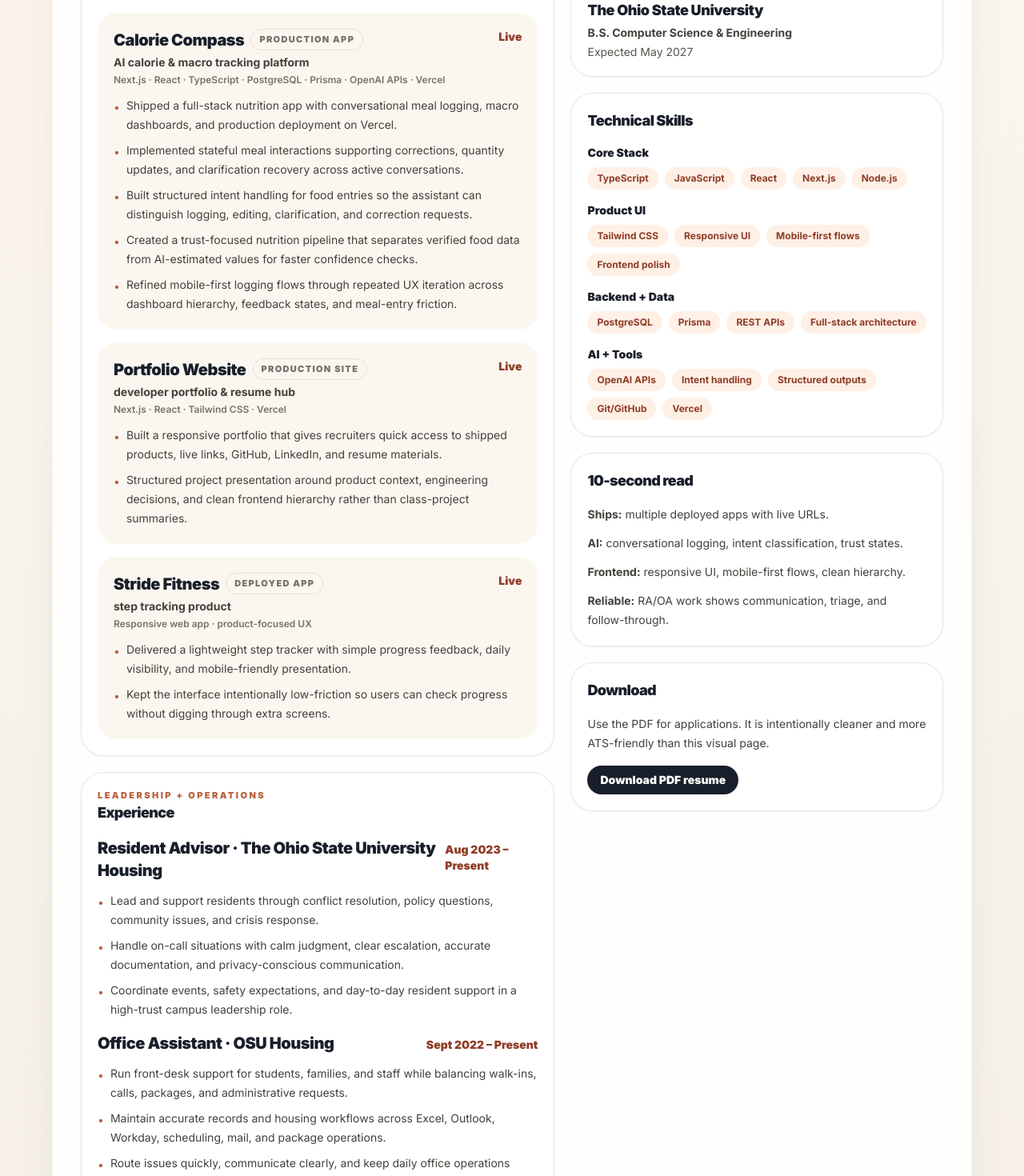
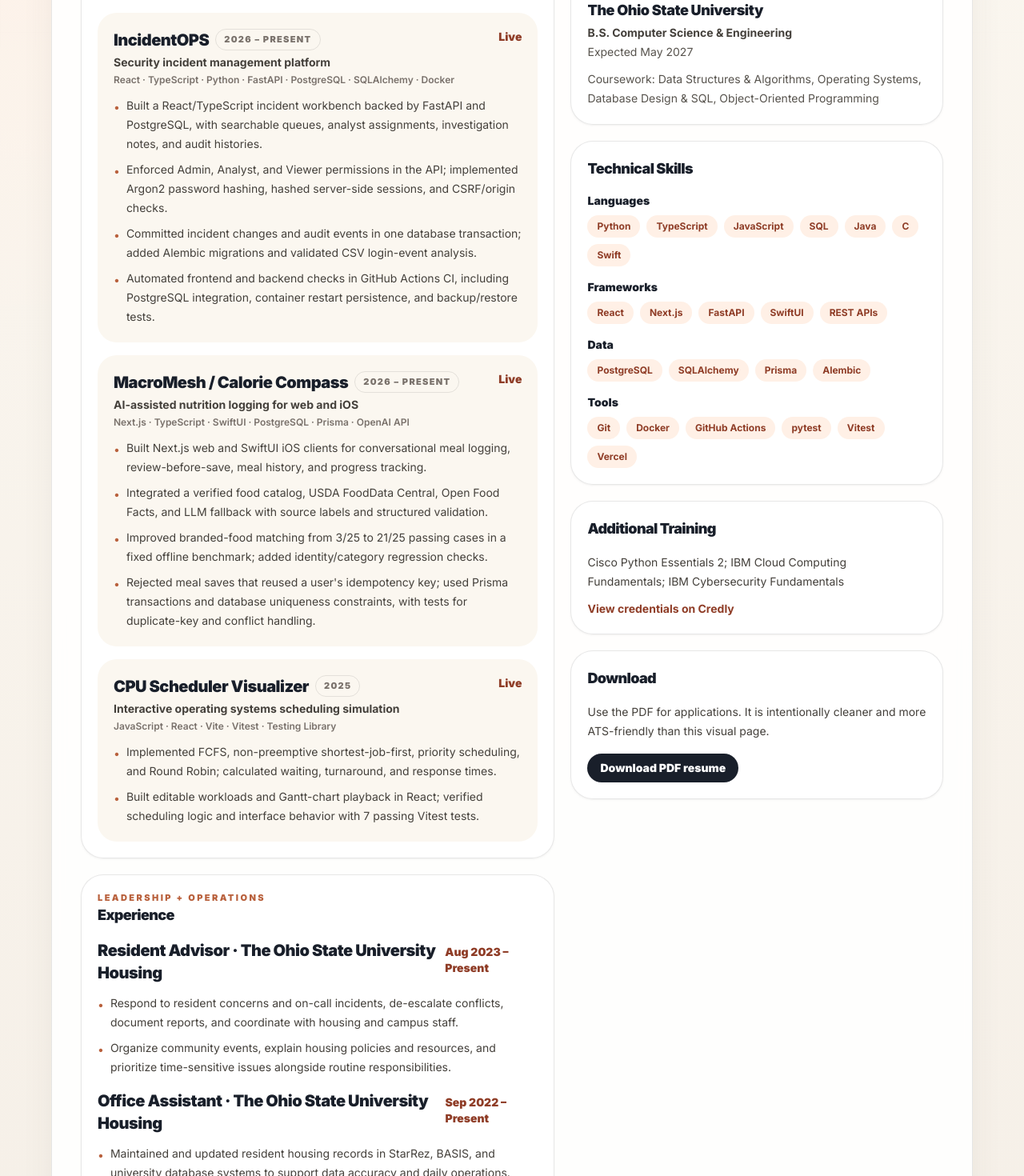
Before and after one commit to TyCodes101/tyler-portfolio-site, a Next.js app: page /resume in a window 1280 px wide. Shown: the part 400-1870 px from the top of the page at 80% size. Built offline with nearby package versions, Linux system fonts and the light colour scheme.

Commit message:
fix: align web resume with approved October PDF

```diff
--- a/src/app/resume/page.tsx
+++ b/src/app/resume/page.tsx
@@ -2,83 +2,109 @@
 
 const skillGroups = [
   {
-    label: "Core Stack",
-    skills: ["TypeScript", "JavaScript", "React", "Next.js", "Node.js"],
+    "label": "Languages",
+    "skills": [
+      "Python",
+      "TypeScript",
+      "JavaScript",
+      "SQL",
+      "Java",
+      "C",
+      "Swift"
+    ]
   },
   {
-    label: "Product UI",
-    skills: ["Tailwind CSS", "Responsive UI", "Mobile-first flows", "Frontend polish"],
+    "label": "Frameworks",
+    "skills": [
+      "React",
+      "Next.js",
+      "FastAPI",
+      "SwiftUI",
+      "REST APIs"
+    ]
   },
   {
-    label: "Backend + Data",
-    skills: ["PostgreSQL", "Prisma", "REST APIs", "Full-stack architecture"],
+    "label": "Data",
+    "skills": [
+      "PostgreSQL",
+      "SQLAlchemy",
+      "Prisma",
+      "Alembic"
+    ]
   },
   {
-    label: "AI + Tools",
-    skills: ["OpenAI APIs", "Intent handling", "Structured outputs", "Git/GitHub", "Vercel"],
-  },
+    "label": "Tools",
+    "skills": [
+      "Git",
+      "Docker",
+      "GitHub Actions",
+      "pytest",
+      "Vitest",
+      "Vercel"
+    ]
+  }
 ];
 
 const projects = [
   {
-    name: "Calorie Compass",
-    label: "AI calorie & macro tracking platform",
-    badge: "Production App",
-    stack: "Next.js · React · TypeScript · PostgreSQL · Prisma · OpenAI APIs · Vercel",
-    href: "https://calorie-compass-chi.vercel.app/",
-    bullets: [
-      "Shipped a full-stack nutrition app with conversational meal logging, macro dashboards, and production deployment on Vercel.",
-      "Implemented stateful meal interactions supporting corrections, quantity updates, and clarification recovery across active conversations.",
-      "Built structured intent handling for food entries so the assistant can distinguish logging, editing, clarification, and correction requests.",
-      "Created a trust-focused nutrition pipeline that separates verified food data from AI-estimated values for faster confidence checks.",
-      "Refined mobile-first logging flows through repeated UX iteration across dashboard hierarchy, feedback states, and meal-entry friction.",
-    ],
+    "name": "IncidentOPS",
+    "label": "Security incident management platform",
+    "badge": "2026 – Present",
+    "stack": "React · TypeScript · Python · FastAPI · PostgreSQL · SQLAlchemy · Docker",
+    "href": "https://incidentops-public-demo.vercel.app/",
+    "bullets": [
+      "Built a React/TypeScript incident workbench backed by FastAPI and PostgreSQL, with searchable queues, analyst assignments, investigation notes, and audit histories.",
+      "Enforced Admin, Analyst, and Viewer permissions in the API; implemented Argon2 password hashing, hashed server-side sessions, and CSRF/origin checks.",
+      "Committed incident changes and audit events in one database transaction; added Alembic migrations and validated CSV login-event analysis.",
+      "Automated frontend and backend checks in GitHub Actions CI, including PostgreSQL integration, container restart persistence, and backup/restore tests."
+    ]
   },
   {
-    name: "Portfolio Website",
-    label: "developer portfolio & resume hub",
-    badge: "Production Site",
-    stack: "Next.js · React · Tailwind CSS · Vercel",
-    href: "https://tyler-portfolio-site.vercel.app/",
-    bullets: [
-      "Built a responsive portfolio that gives recruiters quick access to shipped products, live links, GitHub, LinkedIn, and resume materials.",
-      "Structured project presentation around product context, engineering decisions, and clean frontend hierarchy rather than class-project summaries.",
-    ],
+    "name": "MacroMesh / Calorie Compass",
+    "label": "AI-assisted nutrition logging for web and iOS",
+    "badge": "2026 – Present",
+    "stack": "Next.js · TypeScript · SwiftUI · PostgreSQL · Prisma · OpenAI API",
+    "href": "https://calorie-compass-chi.vercel.app/",
+    "bullets": [
+      "Built Next.js web and SwiftUI iOS clients for conversational meal logging, review-before-save, meal history, and progress tracking.",
+      "Integrated a verified food catalog, USDA FoodData Central, Open Food Facts, and LLM fallback with source labels and structured validation.",
+      "Improved branded-food matching from 3/25 to 21/25 passing cases in a fixed offline benchmark; added identity/category regression checks.",
+      "Rejected meal saves that reused a user's idempotency key; used Prisma transactions and database uniqueness constraints, with tests for duplicate-key and conflict handling."
+    ]
   },
   {
-    name: "Stride Fitness",
-    label: "step tracking product",
-    badge: "Deployed App",
-    stack: "Responsive web app · product-focused UX",
-    href: "https://stride-step-tracker-tyler-cox-s-projects1.vercel.app/",
-    bullets: [
-      "Delivered a lightweight step tracker with simple progress feedback, daily visibility, and mobile-friendly presentation.",
-      "Kept the interface intentionally low-friction so users can check progress without digging through extra screens.",
-    ],
-  },
+    "name": "CPU Scheduler Visualizer",
+    "label": "Interactive operating systems scheduling simulation",
+    "badge": "2025",
+    "stack": "JavaScript · React · Vite · Vitest · Testing Library",
+    "href": "https://tycodes101.github.io/cpu-scheduler-visualizer/",
+    "bullets": [
+      "Implemented FCFS, non-preemptive shortest-job-first, priority scheduling, and Round Robin; calculated waiting, turnaround, and response times.",
+      "Built editable workloads and Gantt-chart playback in React; verified scheduling logic and interface behavior with 7 passing Vitest tests."
+    ]
+  }
 ];
 
 const experience = [
   {
-    role: "Resident Advisor",
-    org: "The Ohio State University Housing",
-    dates: "Aug 2023 – Present",
-    bullets: [
-      "Lead and support residents through conflict resolution, policy questions, community issues, and crisis response.",
-      "Handle on-call situations with calm judgment, clear escalation, accurate documentation, and privacy-conscious communication.",
-      "Coordinate events, safety expectations, and day-to-day resident support in a high-trust campus leadership role.",
-    ],
+    "role": "Resident Advisor",
+    "org": "The Ohio State University Housing",
+    "dates": "Aug 2023 – Present",
+    "bullets": [
+      "Respond to resident concerns and on-call incidents, de-escalate conflicts, document reports, and coordinate with housing and campus staff.",
+      "Organize community events, explain housing policies and resources, and prioritize time-sensitive issues alongside routine responsibilities."
+    ]
   },
   {
-    role: "Office Assistant",
-    org: "OSU Housing",
-    dates: "Sept 2022 – Present",
-    bullets: [
-      "Run front-desk support for students, families, and staff while balancing walk-ins, calls, packages, and administrative requests.",
-      "Maintain accurate records and housing workflows across Excel, Outlook, Workday, scheduling, mail, and package operations.",
-      "Route issues quickly, communicate clearly, and keep daily office operations moving in a high-volume campus environment.",
-    ],
-  },
+    "role": "Office Assistant",
+    "org": "The Ohio State University Housing",
+    "dates": "Sep 2022 – Present",
+    "bullets": [
+      "Maintained and updated resident housing records in StarRez, BASIS, and university database systems to support data accuracy and daily operations.",
+      "Logged incoming packages, processed pickups and issuance, and used tracking records to investigate missing deliveries and resolve discrepancies.",
+      "Supported student and staff requests using Excel, Outlook, Workday, and university housing systems."
+    ]
+  }
 ];
 
 function Section({ title, eyebrow, children }: { title: string; eyebrow?: string; children: React.ReactNode }) {
@@ -198,6 +224,7 @@
               <p className="mt-1 text-sm text-stone-600 print:text-[10.5px]">
                 Expected May 2027
               </p>
+              <p className="mt-3 text-sm leading-6 text-stone-600">Coursework: Data Structures &amp; Algorithms, Operating Systems, Database Design &amp; SQL, Object-Oriented Programming</p>
             </Section>
 
             <Section title="Technical Skills">
@@ -219,13 +246,9 @@
               </div>
             </Section>
 
-            <Section title="10-second read">
-              <ul className="grid gap-3 text-sm leading-6 text-stone-700 print:gap-1 print:text-[10.5px] print:leading-[1.35]">
-                <li><strong>Ships:</strong> multiple deployed apps with live URLs.</li>
-                <li><strong>AI:</strong> conversational logging, intent classification, trust states.</li>
-                <li><strong>Frontend:</strong> responsive UI, mobile-first flows, clean hierarchy.</li>
-                <li><strong>Reliable:</strong> RA/OA work shows communication, triage, and follow-through.</li>
-              </ul>
+            <Section title="Additional Training">
+              <p className="text-sm leading-6 text-stone-700">Cisco Python Essentials 2; IBM Cloud Computing Fundamentals; IBM Cybersecurity Fundamentals</p>
+              <a className="mt-3 inline-block text-sm font-bold text-[#8f3d27]" href="https://www.credly.com/users/tyler-cox.e044ef47">View credentials on Credly</a>
             </Section>
 
             <Section title="Download">
```
Also changed, not shown: resume-source/README.md, 1 other file (tests, documents, lock files or other folders).
